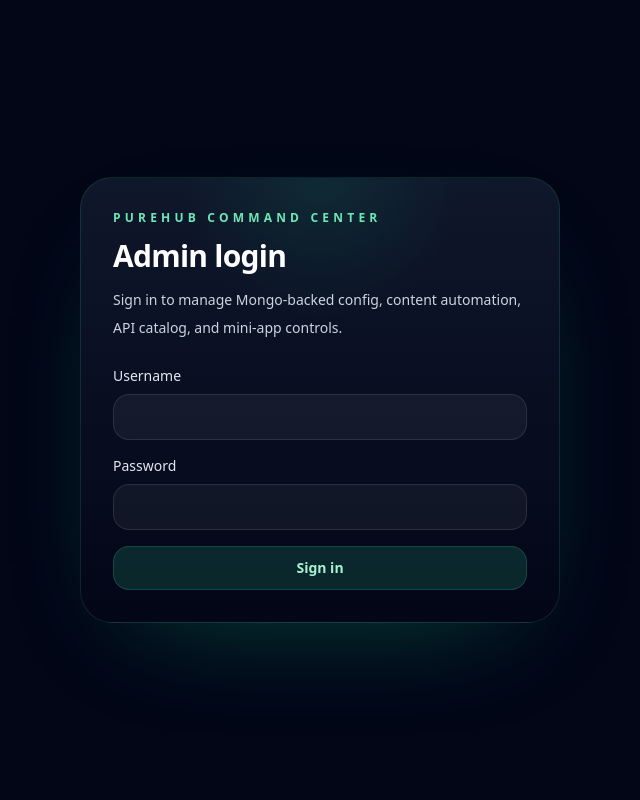
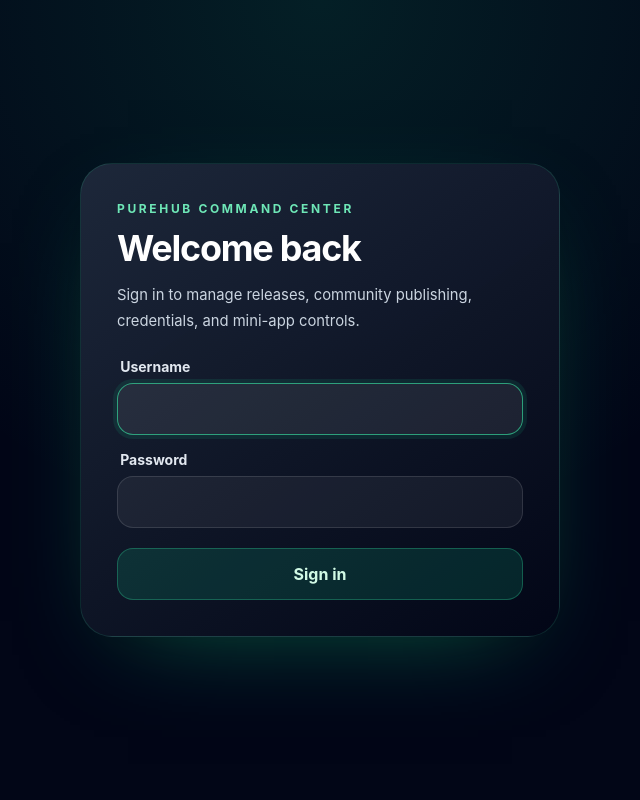
Before and after one commit to shoyrulove-dev/PureHub, a FastAPI app: page /admin/login in a window 1280 px wide. Shown: the whole page, without its empty margins (320-960 px from the left). Run offline with FastAPI, Linux system fonts and the light colour scheme; parts of the project's set-up code (start-up, migrations or seed data) failed here and were passed over; some libraries are stand-ins or nearby versions.

Commit message:
optimize admin login loading experience

```diff
--- a/command_center/templates/login.html
+++ b/command_center/templates/login.html
@@ -3,38 +3,206 @@
   <head>
     <meta charset="UTF-8" />
     <meta name="viewport" content="width=device-width, initial-scale=1.0" />
+    <meta name="color-scheme" content="dark" />
+    <meta name="robots" content="noindex, nofollow" />
     <title>PureHub Command Center Login</title>
-    <script src="https://cdn.tailwindcss.com"></script>
+    <style>
+      :root {
+        color-scheme: dark;
+        font-family:
+          Inter, ui-sans-serif, system-ui, -apple-system, BlinkMacSystemFont,
+          "Segoe UI", sans-serif;
+        font-synthesis: none;
+      }
+
+      * {
+        box-sizing: border-box;
+      }
+
+      body {
+        min-width: 320px;
+        min-height: 100vh;
+        margin: 0;
+        color: #f8fafc;
+        background:
+          radial-gradient(circle at 50% 0%, rgba(16, 185, 129, 0.14), transparent 34rem),
+          #020617;
+      }
+
+      main {
+        display: grid;
+        min-height: 100vh;
+        place-items: center;
+        padding: 2rem 1rem;
+      }
+
+      .login-card {
+        width: min(100%, 30rem);
+        padding: clamp(1.5rem, 5vw, 2.25rem);
+        overflow: hidden;
+        border: 1px solid rgba(52, 211, 153, 0.16);
+        border-radius: 2rem;
+        background:
+          linear-gradient(145deg, rgba(30, 41, 59, 0.96), rgba(2, 6, 23, 0.98));
+        box-shadow:
+          0 2rem 6rem -3rem rgba(16, 185, 129, 0.55),
+          0 1rem 3rem -2rem rgba(0, 0, 0, 0.85);
+        animation: enter 300ms ease-out both;
+      }
+
+      .eyebrow {
+        margin: 0;
+        color: #6ee7b7;
+        font-size: 0.75rem;
+        font-weight: 750;
+        letter-spacing: 0.22em;
+        line-height: 1.5;
+        text-transform: uppercase;
+      }
+
+      h1 {
+        margin: 0.65rem 0 0;
+        color: #fff;
+        font-size: clamp(1.85rem, 7vw, 2.25rem);
+        line-height: 1.15;
+        letter-spacing: -0.035em;
+      }
+
+      .intro {
+        margin: 0.85rem 0 0;
+        color: #cbd5e1;
+        font-size: 0.925rem;
+        line-height: 1.7;
+      }
+
+      .message {
+        margin-top: 1.25rem;
+        padding: 0.85rem 1rem;
+        border: 1px solid rgba(253, 164, 175, 0.2);
+        border-radius: 1rem;
+        color: #ffe4e6;
+        background: rgba(244, 63, 94, 0.1);
+        font-size: 0.875rem;
+      }
+
+      form {
+        display: grid;
+        gap: 1rem;
+        margin-top: 1.5rem;
+      }
+
+      label,
+      label span {
+        display: block;
+      }
+
+      label span {
+        margin: 0 0 0.5rem 0.2rem;
+        color: #e2e8f0;
+        font-size: 0.875rem;
+        font-weight: 650;
+      }
+
+      input {
+        width: 100%;
+        min-height: 3.25rem;
+        padding: 0.8rem 1rem;
+        border: 1px solid rgba(255, 255, 255, 0.12);
+        border-radius: 1rem;
+        outline: none;
+        color: #fff;
+        background: rgba(255, 255, 255, 0.055);
+        font: inherit;
+        transition:
+          border-color 160ms ease,
+          background-color 160ms ease,
+          box-shadow 160ms ease;
+      }
+
+      input:hover {
+        border-color: rgba(255, 255, 255, 0.2);
+      }
+
+      input:focus {
+        border-color: rgba(52, 211, 153, 0.7);
+        background: rgba(255, 255, 255, 0.08);
+        box-shadow: 0 0 0 4px rgba(16, 185, 129, 0.12);
+      }
+
+      button {
+        min-height: 3.25rem;
+        margin-top: 0.25rem;
+        border: 1px solid rgba(52, 211, 153, 0.32);
+        border-radius: 1rem;
+        color: #d1fae5;
+        background: rgba(16, 185, 129, 0.17);
+        font: inherit;
+        font-weight: 750;
+        cursor: pointer;
+        transition:
+          transform 160ms ease,
+          border-color 160ms ease,
+          background-color 160ms ease;
+      }
+
+      button:hover {
+        border-color: rgba(52, 211, 153, 0.5);
+        background: rgba(16, 185, 129, 0.24);
+        transform: translateY(-1px);
+      }
+
+      button:active {
+        transform: translateY(0);
+      }
+
+      button:focus-visible {
+        outline: 3px solid rgba(52, 211, 153, 0.35);
+        outline-offset: 3px;
+      }
+
+      @keyframes enter {
+        from {
+          opacity: 0;
+          transform: translateY(0.75rem) scale(0.99);
+        }
+      }
+
+      @media (prefers-reduced-motion: reduce) {
+        *,
+        *::before,
+        *::after {
+          scroll-behavior: auto !important;
+          animation-duration: 0.01ms !important;
+          transition-duration: 0.01ms !important;
+        }
+      }
+    </style>
   </head>
-  <body class="min-h-screen bg-slate-950 text-slate-100">
-    <main class="mx-auto flex min-h-screen max-w-lg items-center px-4 py-10">
-      <section class="w-full rounded-[32px] border border-emerald-400/15 bg-[radial-gradient(circle_at_top,rgba(16,185,129,0.12),transparent_28%),linear-gradient(180deg,#0f172a_0%,#020617_100%)] p-8 shadow-[0_40px_120px_-60px_rgba(16,185,129,0.45)]">
-        <p class="text-xs font-semibold uppercase tracking-[0.35em] text-emerald-300">PureHub Command Center</p>
-        <h1 class="mt-3 text-3xl font-semibold tracking-tight text-white">Admin login</h1>
-        <p class="mt-3 text-sm leading-7 text-slate-300">
-          Sign in to manage Mongo-backed config, content automation, API catalog, and mini-app controls.
+  <body>
+    <main>
+      <section class="login-card" aria-labelledby="login-title">
+        <p class="eyebrow">PureHub Command Center</p>
+        <h1 id="login-title">Welcome back</h1>
+        <p class="intro">
+          Sign in to manage releases, community publishing, credentials, and mini-app controls.
         </p>
 
         {% if message %}
-        <div class="mt-5 rounded-2xl border border-rose-300/20 bg-rose-400/10 px-4 py-3 text-sm text-rose-100">
-          {{ message }}
-        </div>
+        <div class="message" role="alert">{{ message }}</div>
         {% endif %}
 
-        <form action="{{ admin_prefix }}/login" method="post" class="mt-6 space-y-4">
-          <label class="block">
-            <span class="mb-2 block text-sm font-medium text-slate-200">Username</span>
-            <input type="text" name="username" autocomplete="username" class="w-full rounded-2xl border border-white/10 bg-white/5 px-4 py-3 text-sm text-white outline-none transition placeholder:text-slate-500 focus:border-emerald-300/40 focus:bg-white/7" />
+        <form action="{{ admin_prefix }}/login" method="post">
+          <label>
+            <span>Username</span>
+            <input type="text" name="username" autocomplete="username" required autofocus />
           </label>
 
-          <label class="block">
-            <span class="mb-2 block text-sm font-medium text-slate-200">Password</span>
-            <input type="password" name="password" autocomplete="current-password" class="w-full rounded-2xl border border-white/10 bg-white/5 px-4 py-3 text-sm text-white outline-none transition placeholder:text-slate-500 focus:border-emerald-300/40 focus:bg-white/7" />
+          <label>
+            <span>Password</span>
+            <input type="password" name="password" autocomplete="current-password" required />
           </label>
 
-          <button type="submit" class="w-full rounded-2xl bg-emerald-400/15 px-4 py-3 text-sm font-semibold text-emerald-200 ring-1 ring-inset ring-emerald-400/20 transition hover:bg-emerald-400/20">
-            Sign in
-          </button>
+          <button type="submit">Sign in</button>
         </form>
       </section>
     </main>
```
